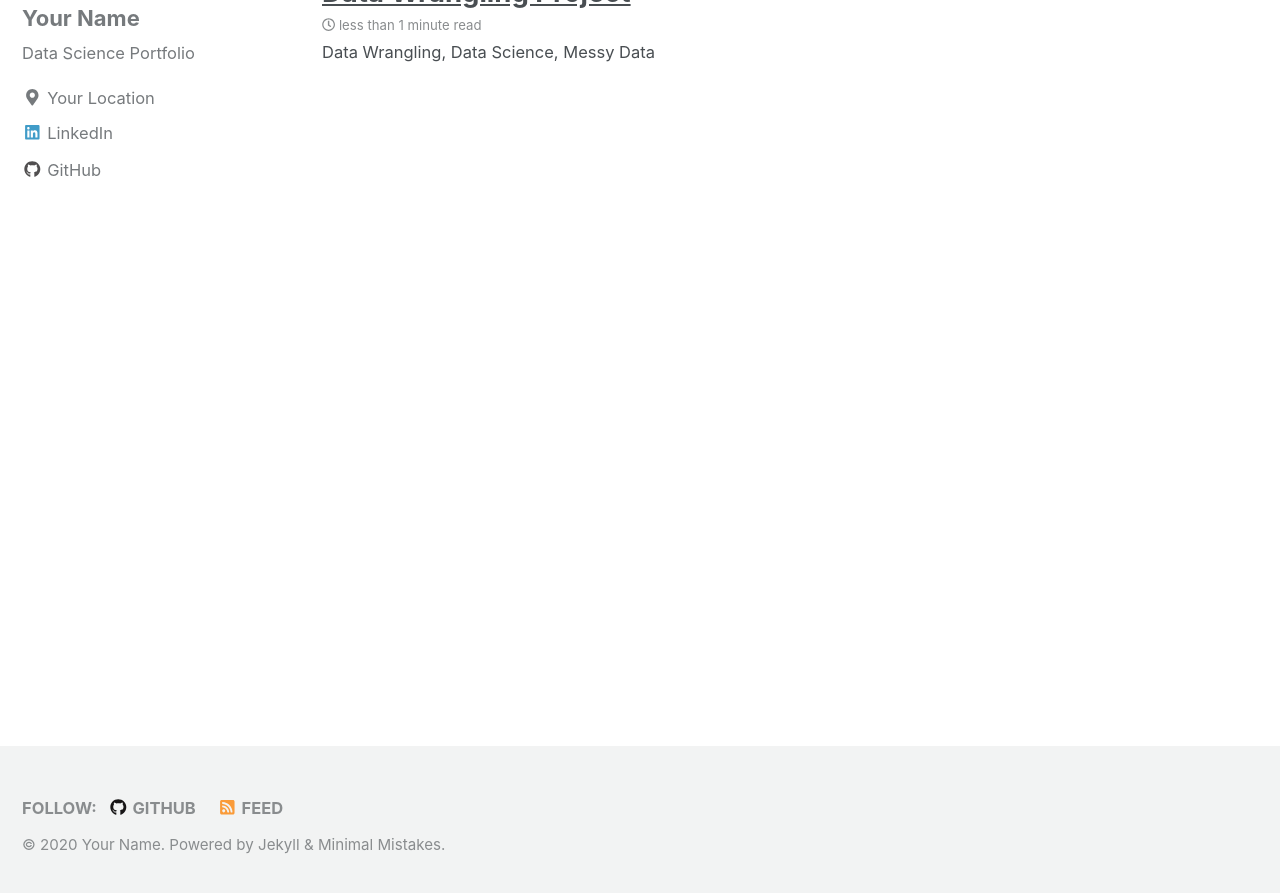
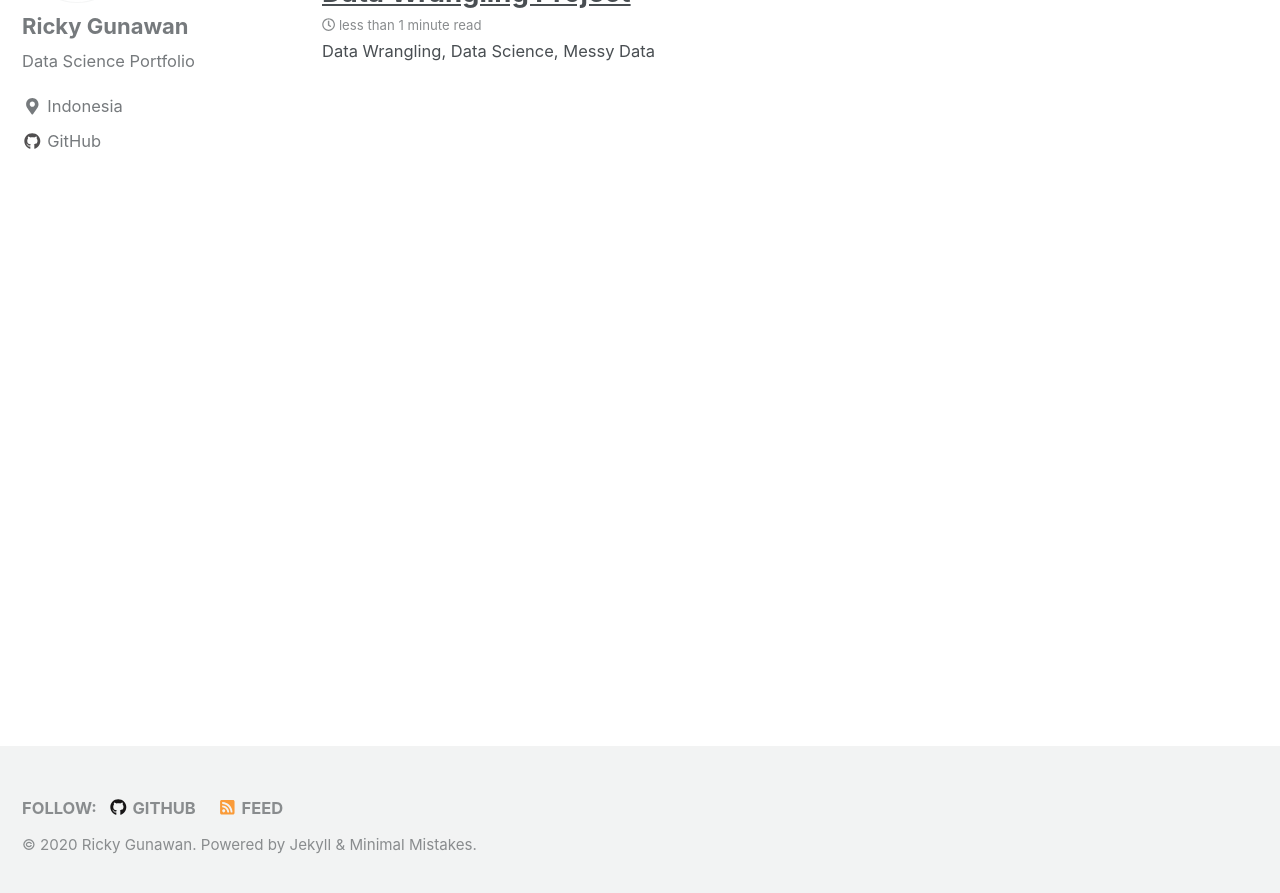
Before and after one commit to RickyGunawan09/RickyGunawan.github.io, a Jekyll site: the page built from index.html, in a window 1280 px wide and 900 px high, scrolled down 760 px. Shown: the top 893 px of the window. Built offline with Jekyll 4.4.1, drawn with Linux system fonts in a browser that asks for light colours; nearby versions of some CDN libraries; the list of posts is cut into pages by our own code; some of the changed text lies outside the part shown.

Commit message:
update photo

```diff
--- a/_config.yml
+++ b/_config.yml
@@ -9,9 +9,9 @@
 
 # Site Settings
 locale                   : "en-US"
-title                    : "Your Name"
+title                    : "Ricky Gunawan"
 title_separator          : "-"
-name                     : "Your Name"
+name                     : "Ricky Gunawan"
 description              : "Data Science Portfolio"
 url                      : # the base hostname & protocol for your site e.g. "https://mmistakes.github.io"
 baseurl                  : # the subpath of your site, e.g. "/blog"
@@ -84,10 +84,10 @@
 
 # Site Author
 author:
-  name             : "Your Name"
-  avatar           : "/images/bio-pic-2.jpg" # path of avatar image, e.g. "/assets/images/bio-photo.jpg"
+  name             : "Ricky Gunawan"
+  avatar           : "/images/Pas_Foto.jpg" # path of avatar image, e.g. "/assets/images/bio-photo.jpg"
   bio              : "Data Science Portfolio"
-  location         : "Your Location"
+  location         : "Indonesia"
   email            :
   uri              :
   home             : # null (default), "absolute or relative url to link to author home"
@@ -97,13 +97,13 @@
   flickr           :
   facebook         :
   foursquare       :
-  github           : "Your Github"
+  github           : "https://github.com/RickyGunawan09"
   gitlab           :
   google_plus      :
   keybase          :
   instagram        :
   lastfm           :
-  linkedin         : "dataoptimal" # "john-doe-12345678" (the last part of your profile url, e.g. https://www.linkedin.com/in/john-doe-12345678)
+  linkedin         : # "john-doe-12345678" (the last part of your profile url, e.g. https://www.linkedin.com/in/john-doe-12345678)
   pinterest        :
   soundcloud       :
   stackoverflow    : # "123456/username" (the last part of your profile url, e.g. https://stackoverflow.com/users/123456/username)
```
Also changed, not shown: images/Pas_Foto.jpg (added).
